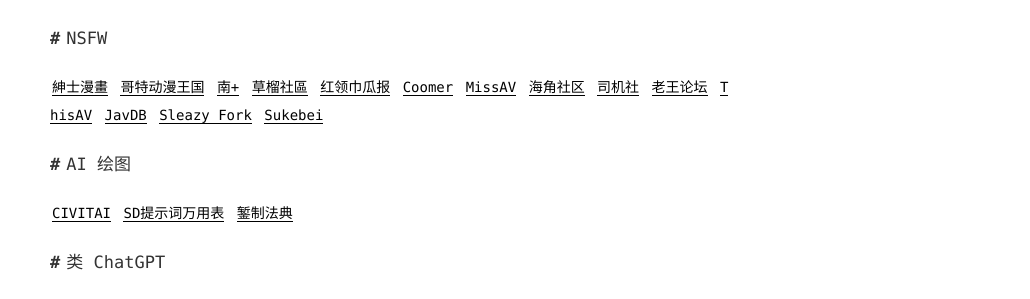
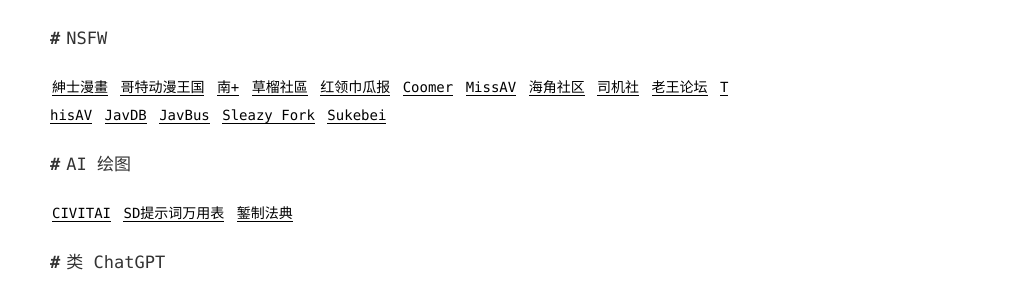
Before and after one commit to admans/admans.github.io, a Jekyll site: the page built from pages/navi.md, in a window 1280 px wide. Shown: the part 1259-1558 px from the top of the page, without its empty margins (250-1280 px from the left). Built offline with Jekyll 4.4.1, drawn with Linux system fonts in a browser that asks for light colours; comment, search, counter and statistics services are not loaded.

Commit message:
Update navi.md

```diff
--- a/pages/navi.md
+++ b/pages/navi.md
@@ -41,7 +41,7 @@ title: 导航
 
 ## NSFW
 
-[紳士漫畫](https://www.wnacg.com/ "紳士漫畫") [哥特动漫王国](https://www.gtloli.gay/ "哥特动漫王国") [南+](https://south-plus.net/ "南+") [草榴社區](https://t66y.com/ "草榴社區") [红领巾瓜报](https://hlj.fun/ "红领巾瓜报") [Coomer](https://coomer.su/ "Coomer") [MissAV](https://missav.com/ "MissAV") [海角社区](https://haijiao.com/ "海角社区") [司机社](https://bitbucket.org/sijishe/sijisheyjdz "司机社") [老王论坛](https://laowang.vip "老王论坛") [ThisAV](https://thisav.com/ "ThisAV") [JavDB](https://javdb.com/ "JavDB") [Sleazy Fork](https://sleazyfork.org/zh-CN "Sleazy Fork") [Sukebei](https://sukebei.nyaa.si/ "Sukebei")
+[紳士漫畫](https://www.wnacg.com/ "紳士漫畫") [哥特动漫王国](https://www.gtloli.gay/ "哥特动漫王国") [南+](https://south-plus.net/ "南+") [草榴社區](https://t66y.com/ "草榴社區") [红领巾瓜报](https://hlj.fun/ "红领巾瓜报") [Coomer](https://coomer.su/ "Coomer") [MissAV](https://missav.com/ "MissAV") [海角社区](https://haijiao.com/ "海角社区") [司机社](https://bitbucket.org/sijishe/sijisheyjdz "司机社") [老王论坛](https://laowang.vip "老王论坛") [ThisAV](https://thisav.com/ "ThisAV") [JavDB](https://javdb.com/ "JavDB") [JavBus](https://www.javbus.com/ "JavBus") [Sleazy Fork](https://sleazyfork.org/zh-CN "Sleazy Fork") [Sukebei](https://sukebei.nyaa.si/ "Sukebei")
 
 ## AI 绘图
 
```
